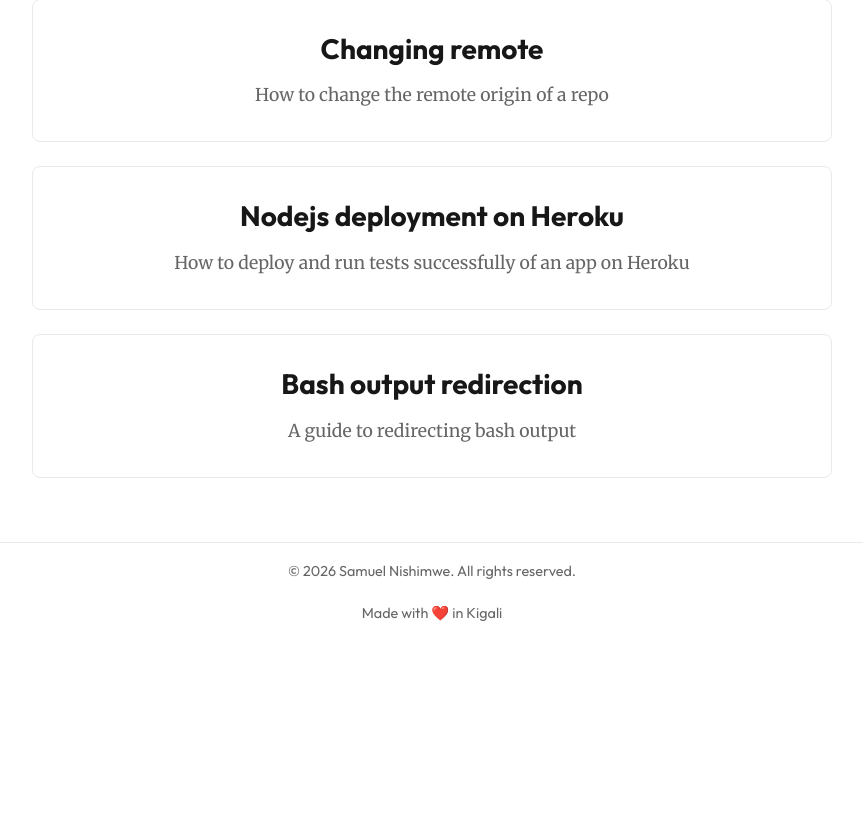
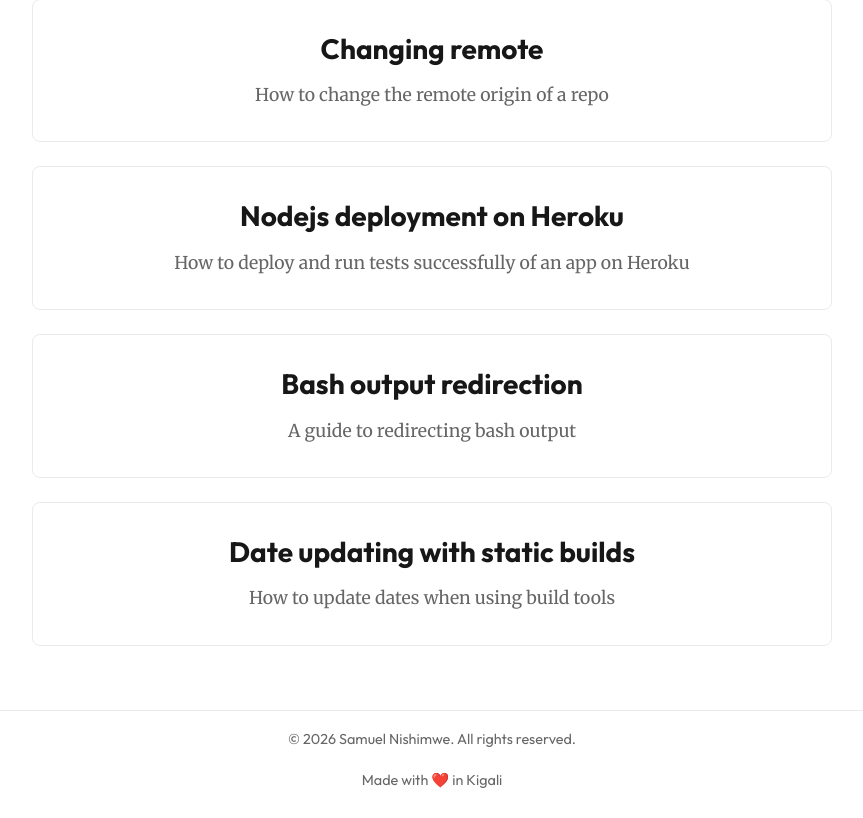
Before and after one commit to ceelogre/presence, a Next.js app: page /blog in a window 1280 px wide. Shown: the part 1339-2157 px from the top of the page, without its empty margins (208-1071 px from the left). Before the commit the page ends 1990 px from the top, so only its background shows below. Built offline with nearby package versions, Linux system fonts and the light colour scheme.

Commit message:
feat: add route

```diff
--- a/src/app/blog/static-date/page.tsx
+++ b/src/app/blog/builds-date-handling/page.tsx
@@ -7,6 +7,8 @@ import styles from "./page.module.css"
 const StaticDate = () => {
     return (
         <div>
+            <h1>How to handle Dates when using build tools</h1>
+            <br />
             <p>I was browsing Twitter (Yes! Twitter) on Jan 1, 2026 then came across the usual tweet of updating the year. I thought I have this covered but I quickly checked my site only to find out that it still shows 2025. It was a bit confusing and so, I checked the codebase to see how I&apos;m getting the year.</p>
             <TerminalBlock>
                 new Date().getFullyear()
--- a/src/app/blog/page.tsx
+++ b/src/app/blog/page.tsx
@@ -60,6 +60,11 @@ export default function Blog() {
     title: "Bash output redirection",
     description: "A guide to redirecting bash output",
     href: "/blog/bash-output-redirect"
+    },
+    {
+      title: 'Date updating with static builds',
+      description: "How to update dates when using build tools",
+      href: "/blog/builds-date-handling"
     }
   ];
 
```
Also changed, not shown: src/app/blog/builds-date-handling/assets/client-footer.png (renamed from src/app/blog/static-date/assets/client-footer.png), src/app/blog/builds-date-handling/assets/server-footer.png (renamed from src/app/blog/static-date/assets/server-footer.png), src/app/blog/builds-date-handling/page.module.css (renamed from src/app/blog/static-date/page.module.css).
